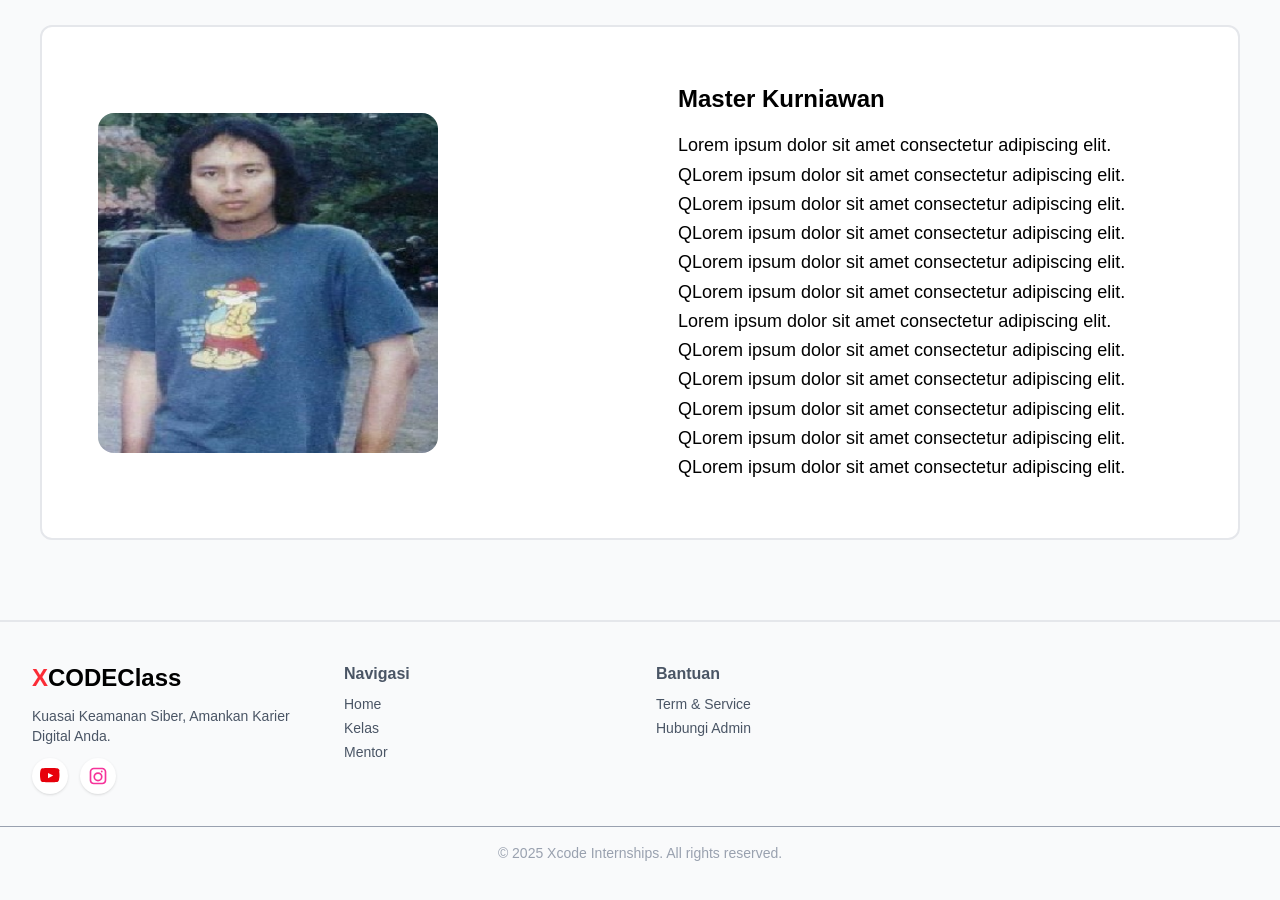
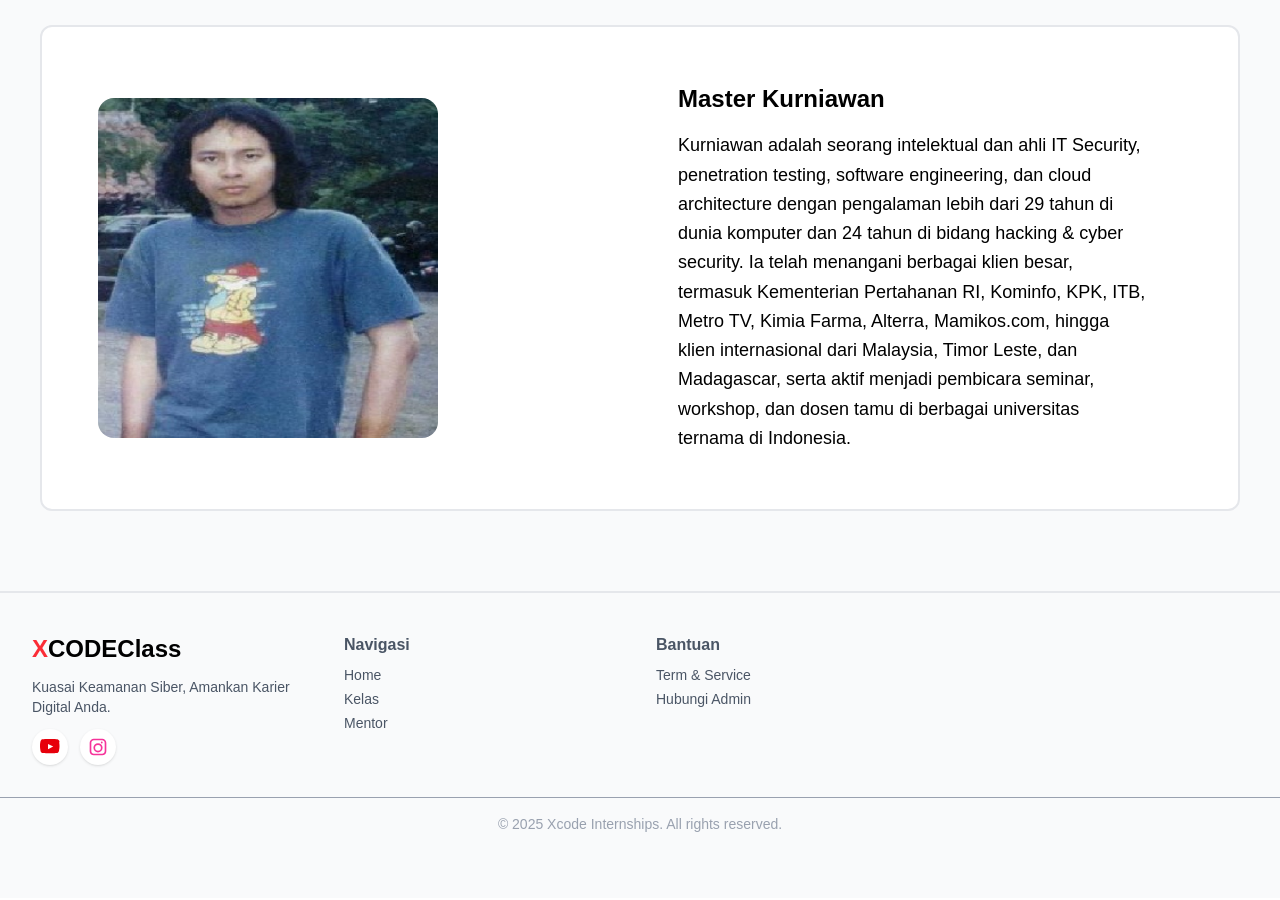
Before and after one commit to satyaa232323/xcodeclass, a Next.js app: page / in a window 1280 px wide. Shown: the part 1300-2200 px from the top of the page. Built offline with nearby package versions, Linux system fonts and the light colour scheme.

Commit message:
button masuk & daftar, back to home

```diff
--- a/app/login/page.tsx
+++ b/app/login/page.tsx
@@ -1,16 +1,25 @@
 "use client";
 
 import { useState } from "react";
-import { Eye, EyeOff } from "lucide-react";
+import { Eye, EyeOff, ArrowLeft } from "lucide-react";
 
 export default function LoginPage() {
   const [showPassword, setShowPassword] = useState(false);
 
   return (
     <div
-      className="flex items-center justify-center min-h-screen bg-cover bg-center"
+      className="relative flex items-center justify-center min-h-screen bg-cover bg-center"
       style={{ backgroundImage: "url('/images/bg-login.png')" }}
     >
+      {/* Tombol Back */}
+      <a
+        href="/"
+        className="absolute bottom-6 left-6 flex items-center gap-2 text-white bg-black/50 px-4 py-2 rounded-full hover:bg-black/70 transition"
+      >
+        <ArrowLeft className="w-4 h-4" />
+        Back to Home
+      </a>
+
       {/* Login card */}
       <div className="bg-white/90 rounded-2xl shadow-xl w-96 p-8 relative z-10">
         <h1 className="text-2xl font-bold text-center text-black">XcodeVideo</h1>
--- a/app/page.tsx
+++ b/app/page.tsx
@@ -113,18 +113,7 @@ export default function HomePage() {
                   Master Kurniawan
                 </h2>
                 <p className="text-black text-lg leading-relaxed">
-                  Lorem ipsum dolor sit amet consectetur adipiscing elit. QLorem
-                  ipsum dolor sit amet consectetur adipiscing elit. QLorem ipsum
-                  dolor sit amet consectetur adipiscing elit. QLorem ipsum dolor
-                  sit amet consectetur adipiscing elit. QLorem ipsum dolor sit
-                  amet consectetur adipiscing elit. QLorem ipsum dolor sit amet
-                  consectetur adipiscing elit. Lorem ipsum dolor sit amet
-                  consectetur adipiscing elit. QLorem ipsum dolor sit amet
-                  consectetur adipiscing elit. QLorem ipsum dolor sit amet
-                  consectetur adipiscing elit. QLorem ipsum dolor sit amet
-                  consectetur adipiscing elit. QLorem ipsum dolor sit amet
-                  consectetur adipiscing elit. QLorem ipsum dolor sit amet
-                  consectetur adipiscing elit.
+                  Kurniawan adalah seorang intelektual dan ahli IT Security, penetration testing, software engineering, dan cloud architecture dengan pengalaman lebih dari 29 tahun di dunia komputer dan 24 tahun di bidang hacking & cyber security. Ia telah menangani berbagai klien besar, termasuk Kementerian Pertahanan RI, Kominfo, KPK, ITB, Metro TV, Kimia Farma, Alterra, Mamikos.com, hingga klien internasional dari Malaysia, Timor Leste, dan Madagascar, serta aktif menjadi pembicara seminar, workshop, dan dosen tamu di berbagai universitas ternama di Indonesia.
                 </p>
               </div>
             </div>
--- a/app/register/page.tsx
+++ b/app/register/page.tsx
@@ -2,7 +2,7 @@
 
 import { useState, FormEvent } from "react";
 import { useRouter } from "next/navigation";
-import { Eye, EyeOff } from "lucide-react";
+import { Eye, EyeOff, ArrowLeft } from "lucide-react";
 
 export default function RegisterPage() {
   const router = useRouter();
@@ -55,6 +55,16 @@ export default function RegisterPage() {
       className="flex items-center justify-center min-h-screen bg-cover bg-center"
       style={{ backgroundImage: "url('/images/bg-login.png')" }}
     >
+
+      {/* Tombol Back */}
+      <a
+        href="/"
+        className="absolute bottom-6 left-6 flex items-center gap-2 text-white bg-black/50 px-4 py-2 rounded-full hover:bg-black/70 transition"
+      >
+        <ArrowLeft className="w-4 h-4" />
+        Back to Home
+      </a>
+
       <div className="bg-white/90 rounded-2xl shadow-xl w-96 p-8 relative z-10">
         <h1 className="text-2xl font-bold text-center text-black">Register</h1>
         <p className="text-center text-gray-600 mb-6">
--- a/components/navbar.tsx
+++ b/components/navbar.tsx
@@ -32,12 +32,18 @@ const Navbar = () => {
       {/* Kanan: Tombol Masuk & Daftar, hidden on small */}
       <div className="flex-1 flex justify-end items-center gap-3">
         <div className="hidden sm:flex gap-3">
-          <button className="px-5 py-1.5 bg-transparent border border-gray-400 rounded-xl text-gray-400 hover:text-red-500 transition">
-            Masuk
-          </button>
-          <button className="px-5 py-1.5 bg-red-500 border rounded-xl text-white hover:bg-red-600 transition">
-            Daftar
-          </button>
+        <a
+          href="/login"
+          className="px-5 py-1.5 bg-transparent border border-gray-400 rounded-xl text-gray-400 hover:text-red-500 transition inline-block text-center"
+        >
+          Masuk
+        </a>
+        <a
+          href="/register"
+          className="px-5 py-1.5 bg-red-500 border rounded-xl text-white hover:bg-red-600 transition inline-block text-center">
+          Daftar
+        </a>
+
         </div>
         {/* Hamburger menu on small */}
         <div className="sm:hidden flex items-center">
```
